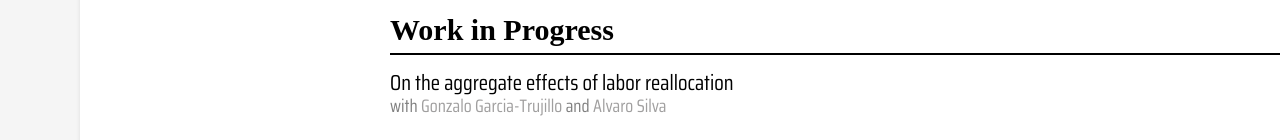
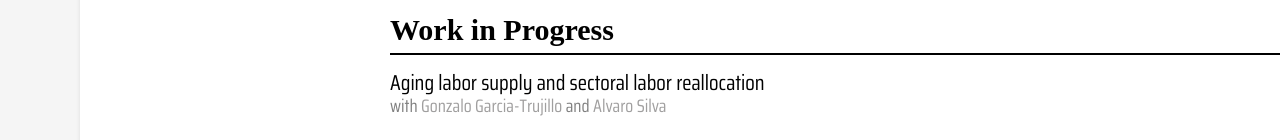
Before and after one commit to jicristil/site, a plain HTML site: page index.html in a window 1280 px wide. Shown: the part 486-626 px from the top of the page. Drawn offline with nearby package versions, Linux system fonts and the light colour scheme; a web font is replaced by a local one.

Commit message:
Update job title in index.html

```diff
--- a/index.html
+++ b/index.html
@@ -118,7 +118,7 @@
                 <div class="item">
                     <div class="meta">
                         <div class="upper-row">
-                            <h3 class="job-title" style="color:black; font-weight:normal;" style="font-weight:400;">On the aggregate effects of labor reallocation</h3>
+                            <h3 class="job-title" style="color:black; font-weight:normal;" style="font-weight:400;">Aging labor supply and sectoral labor reallocation</h3>
                             <h3 class="journal" style="color:gray; font-weight:normal;" style="color:black; font-weight:normal;"> with <a href="https://sites.google.com/view/gonzalogarciatrujillo" target="_blank">Gonzalo Garcia-Trujillo</a> and <a href ="https://asilvub.github.io" target = "_blank">Alvaro Silva</a><h3>
 
                         </div>
```
